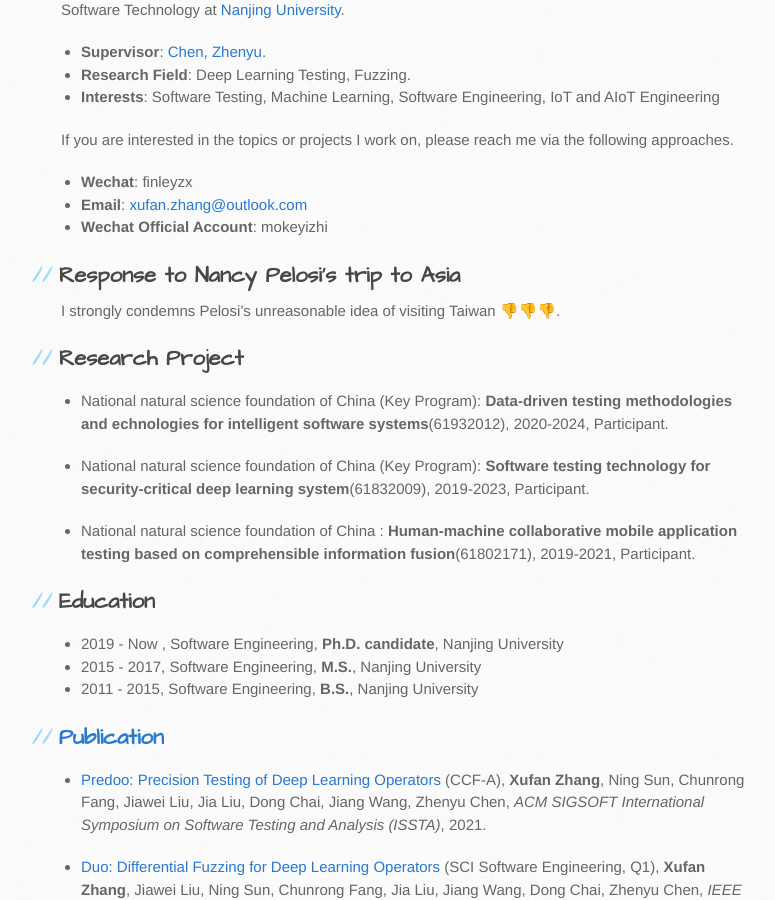
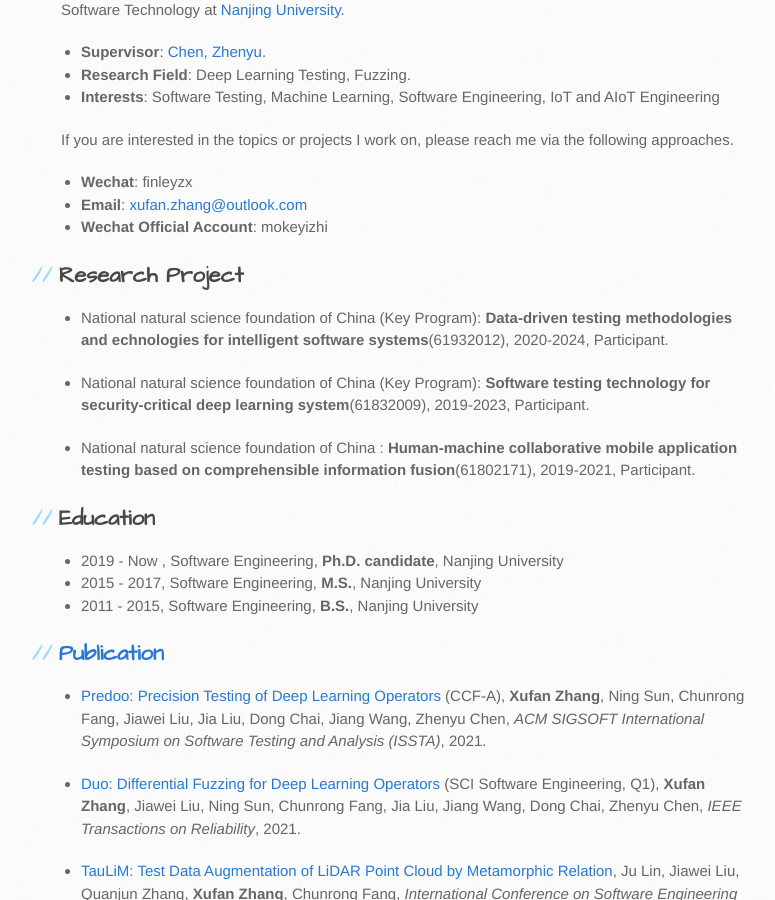
Before and after one commit to sunshinezxf/sunshinezxf.github.io, a Jekyll site: the page built from index.md, in a window 1280 px wide and 900 px high, scrolled down 315 px. Shown: the whole window, without its empty margins (109-884 px from the left). Built offline with Jekyll 4.4.1, drawn with Linux system fonts in a browser that asks for light colours; our own code applies the rules of GitHub Pages for plain Markdown files.

Commit message:
remove comments & waiting for further action

```diff
--- a/index.md
+++ b/index.md
@@ -10,10 +10,6 @@ If you are interested in the topics or projects I work on, please reach me via t
 - **Wechat**: finleyzx
 - **Email**: [xufan.zhang@outlook.com](mailto:xufan.zhang@outlook.com)
 - **Wechat Official Account**: mokeyizhi
-
-## Response to Nancy Pelosi's trip to Asia
-
-I strongly condemns Pelosi's unreasonable idea of visiting Taiwan 👎👎👎.
 
 ## Research Project
 
```
